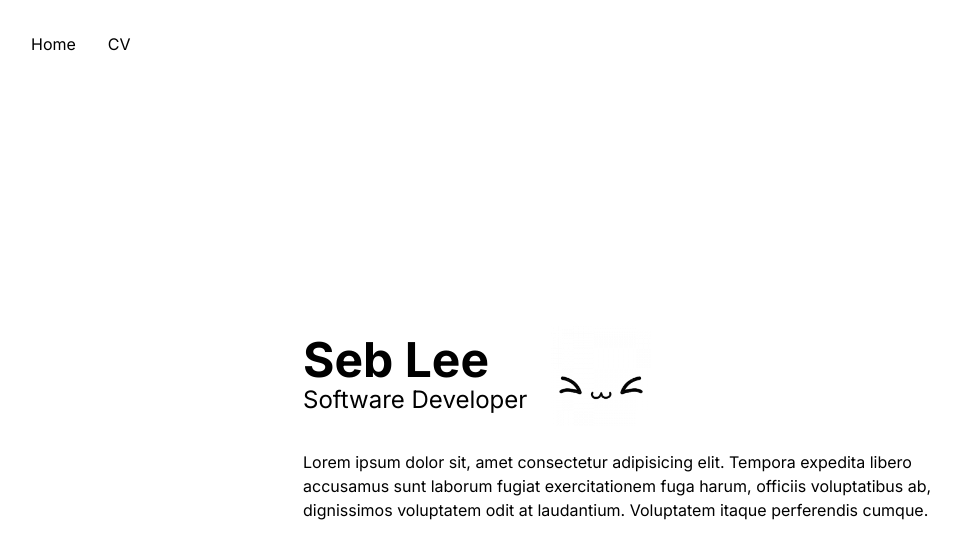
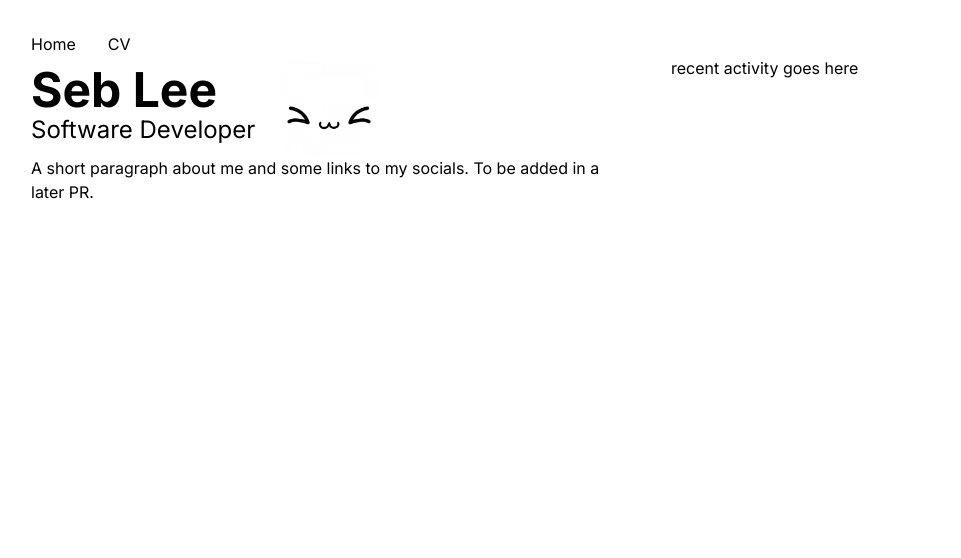
Before and after one commit to jebzley/sebleedotdev, a Next.js app: page / in a window 1280 px wide. Shown: the top 558 px of the page, without its empty margins (1-962 px from the left). Built offline with nearby package versions, Linux system fonts and the light colour scheme.

Commit message:
add basic split page layout

```diff
--- a/src/app/page.tsx
+++ b/src/app/page.tsx
@@ -1,9 +1,10 @@
+import { PageLayout } from "@/components/PageLayout";
 import Image from "next/image";
 
 export default function Home() {
   return (
-    <div className="h-full flex">
-      <div className="flex flex-col m-auto gap-6 max-w-2xl">
+    <PageLayout>
+      <section>
         <div className="flex gap-6 flex-wrap items-center">
           <hgroup>
             <h1 className="text-5xl">Seb Lee</h1>
@@ -12,12 +13,13 @@ export default function Home() {
           <Image alt="" src={"/face.png"} width={100} height={100} />
         </div>
         <p>
-          Lorem ipsum dolor sit, amet consectetur adipisicing elit. Tempora
-          expedita libero accusamus sunt laborum fugiat exercitationem fuga
-          harum, officiis voluptatibus ab, dignissimos voluptatem odit at
-          laudantium. Voluptatem itaque perferendis cumque.
+          A short paragraph about me and some links to my socials. To be added
+          in a later PR.
         </p>
-      </div>
-    </div>
+      </section>
+      <section className="overflow-scroll">
+        <p>recent activity goes here</p>
+      </section>
+    </PageLayout>
   );
 }
--- a/src/app/work/page.tsx
+++ b/src/app/work/page.tsx
@@ -1,6 +1,7 @@
 import Link from "next/link";
 import { WorkItem } from "./components/WorkItem";
 import { WORK_HISTORY_DATA } from "./constants";
+import { PageLayout } from "@/components/PageLayout";
 
 export interface WorkItemData {
   company?: string;
@@ -12,9 +13,8 @@ export interface WorkItemData {
 
 export default function WorkPage() {
   return (
-    <div className="h-full flex">
-      <div className="flex flex-col mx-auto gap-6 max-w-xl">
-        <div className="flex gap-6 flex-wrap items-center">
+    <PageLayout>
+      <div className="flex gap-6 flex-col">
         <hgroup>
           <h1 className="text-5xl">Curriculum Vitae</h1>
           <p className="text-2xl">Sebastian Lee</p>
@@ -27,6 +27,7 @@ export default function WorkPage() {
           </Link>
         </p>
       </div>
+      <div className="overflow-scroll">
         <ul className="list-none">
           {WORK_HISTORY_DATA.map((item, index) => {
             return (
@@ -39,6 +40,6 @@ export default function WorkPage() {
           })}
         </ul>
       </div>
-    </div>
+    </PageLayout>
   );
 }
--- /dev/null
+++ b/src/components/PageLayout/index.tsx
@@ -0,0 +1,4 @@
+import { ReactNode } from "react";
+export function PageLayout({ children }: { children: ReactNode }) {
+  return <div className="grid grid-cols-2 h-full gap-16">{children}</div>;
+}
```
Lines whose indentation alone changed are shown as unchanged.
